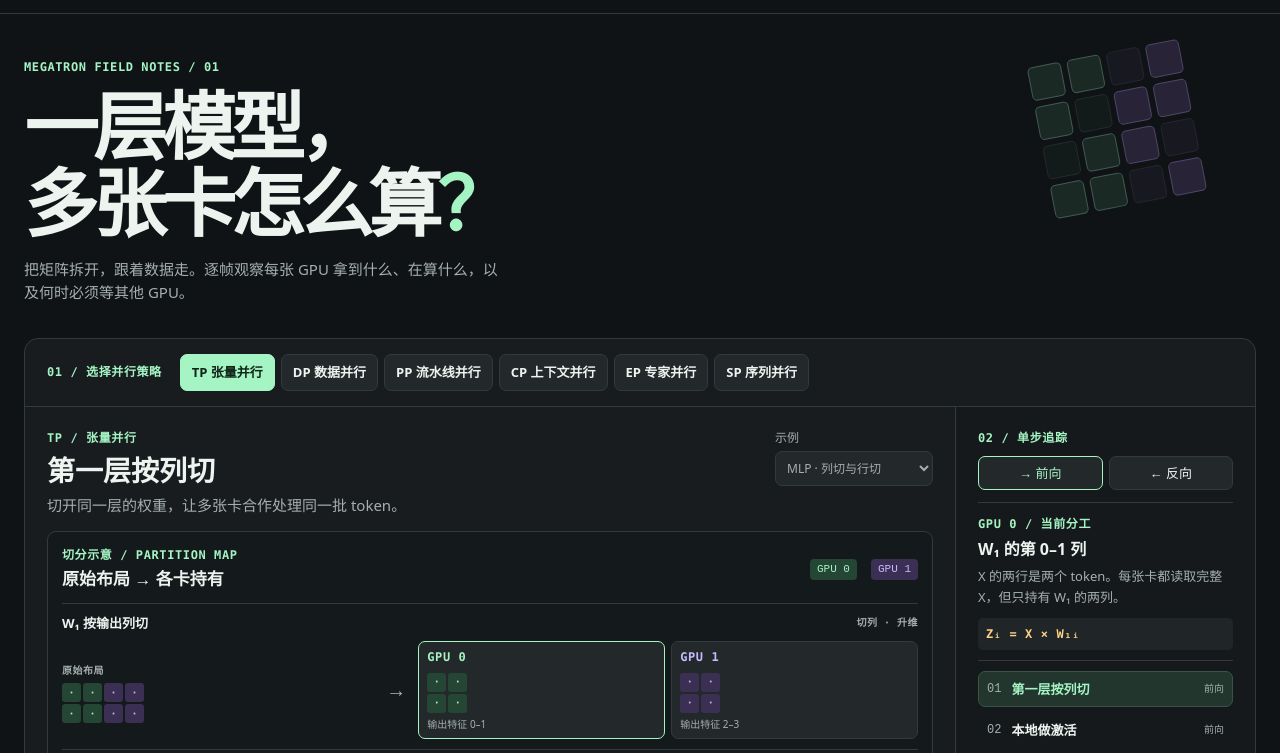
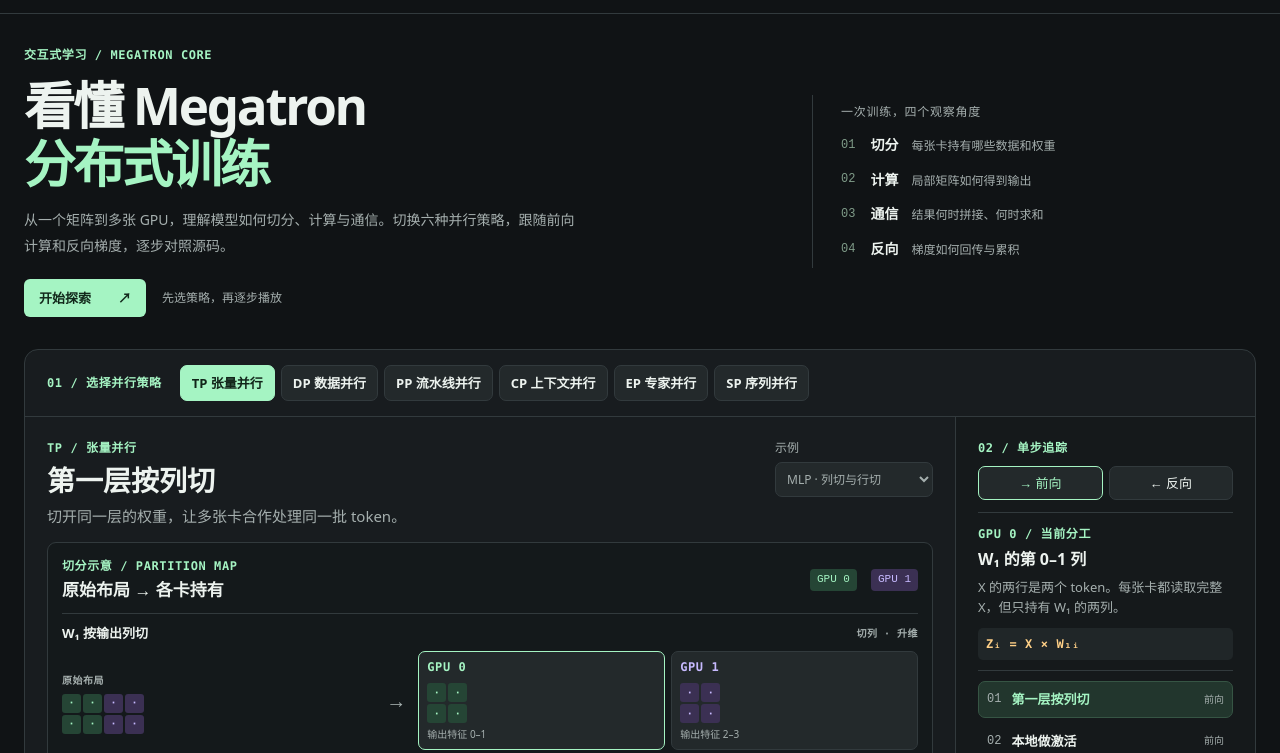
Before and after one commit to zzzzzmeng/zzzzzmeng.github.io, a plain HTML site: page megatron-parallel-lab/index.html in a window 1280 px wide. Shown: the part 47-800 px from the top of the page. Drawn offline with Linux system fonts and the light colour scheme.

Commit message:
Refresh Megatron lab introduction and layout

```diff
--- a/megatron-parallel-lab/index.html
+++ b/megatron-parallel-lab/index.html
@@ -7,10 +7,27 @@
 <link rel="stylesheet" href="style.css">
 <link rel="stylesheet" href="partitions.css">
 <link rel="stylesheet" href="implementation.css">
+<link rel="stylesheet" href="intro.css">
 <body>
 <header class="top"><div class="brand"><span class="logo">▦</span> Megatron <span class="light">并行实验室</span></div><span class="top-label">分布式训练 / 交互导读</span></header>
 <main>
-<section class="intro"><div class="eyebrow">MEGATRON FIELD NOTES <span> / </span> 01</div><h1>一层模型，<br>多张卡怎么算<span class="question">？</span></h1><p>把矩阵拆开，跟着数据走。逐帧观察每张 GPU 拿到什么、在算什么，以及何时必须等其他 GPU。</p><div class="intro-grid" aria-hidden="true"><i></i><i></i><i></i><i></i><i></i><i></i><i></i><i></i><i></i><i></i><i></i><i></i><i></i><i></i><i></i><i></i></div></section>
+<section class="intro intro-v2">
+  <div class="intro-copy">
+    <div class="eyebrow">交互式学习 / MEGATRON CORE</div>
+    <h1>看懂 Megatron<br><span>分布式训练</span></h1>
+    <p>从一个矩阵到多张 GPU，理解模型如何切分、计算与通信。切换六种并行策略，跟随前向计算和反向梯度，逐步对照源码。</p>
+    <div class="intro-actions"><a class="start-link" href="#modes">开始探索 <span aria-hidden="true">↗</span></a><span class="intro-note">先选策略，再逐步播放</span></div>
+  </div>
+  <div class="learning-map" aria-label="学习路径">
+    <div class="map-caption">一次训练，四个观察角度</div>
+    <ol>
+      <li><span class="map-number">01</span><div><strong>切分</strong><span>每张卡持有哪些数据和权重</span></div></li>
+      <li><span class="map-number">02</span><div><strong>计算</strong><span>局部矩阵如何得到输出</span></div></li>
+      <li><span class="map-number">03</span><div><strong>通信</strong><span>结果何时拼接、何时求和</span></div></li>
+      <li><span class="map-number">04</span><div><strong>反向</strong><span>梯度如何回传与累积</span></div></li>
+    </ol>
+  </div>
+</section>
 <section class="lab" aria-label="并行模拟器">
 <div class="lab-top"><span class="eyebrow">01 / 选择并行策略</span><nav id="modes" aria-label="并行策略"></nav></div>
 <div class="workspace">
--- /dev/null
+++ b/megatron-parallel-lab/intro.css
@@ -0,0 +1,35 @@
+.intro-v2 {
+  display: grid;
+  grid-template-columns: minmax(0, 1.25fr) minmax(280px, .75fr);
+  gap: 48px;
+  align-items: center;
+  padding: 32px 0;
+}
+.intro-v2 h1 {
+  font-size: clamp(32px, 4vw, 54px);
+  line-height: 1.14;
+  letter-spacing: -.045em;
+  margin: 12px 0 14px;
+}
+.intro-v2 h1 span { color: var(--mint); }
+.intro-v2 p { max-width: 560px; font-size: 14px; line-height: 1.9; }
+.intro-actions { display: flex; align-items: center; flex-wrap: wrap; gap: 16px; margin-top: 19px; }
+.start-link { display: flex; gap: 27px; align-items: center; padding: 9px 15px; background: var(--mint); color: #12281b; border-radius: 6px; font-size: 13px; font-weight: 750; text-decoration: none; }
+.start-link:hover { background: #c0ffd9; }
+.intro-note { color: var(--muted); font-size: 12px; }
+.learning-map { border-left: 1px solid var(--edge); padding: 8px 0 8px 28px; }
+.map-caption { font-size: 12px; color: var(--muted); margin-bottom: 12px; letter-spacing: .06em; }
+.learning-map ol { list-style: none; margin: 0; padding: 0; display: grid; gap: 13px; }
+.learning-map li { display: flex; align-items: center; gap: 15px; }
+.map-number { color: #7f9b88; font: 12px ui-monospace, monospace; }
+.learning-map li div { display: flex; align-items: baseline; gap: 13px; flex-wrap: wrap; }
+.learning-map strong { font-size: 14px; font-weight: 650; color: var(--ink); }
+.learning-map li div span { font-size: 12px; color: var(--muted); }
+#modes { scroll-margin-top: 20px; }
+@media (max-width: 760px) {
+  .intro-v2 { grid-template-columns: 1fr; gap: 20px; padding: 25px 0; }
+  .learning-map { border-left: 0; border-top: 1px solid var(--edge); padding: 14px 0 0; }
+  .learning-map ol { grid-template-columns: repeat(2, minmax(0, 1fr)); gap: 15px; }
+  .learning-map li { align-items: start; gap: 8px; }
+  .learning-map li div { display: grid; gap: 1px; }
+}
```
